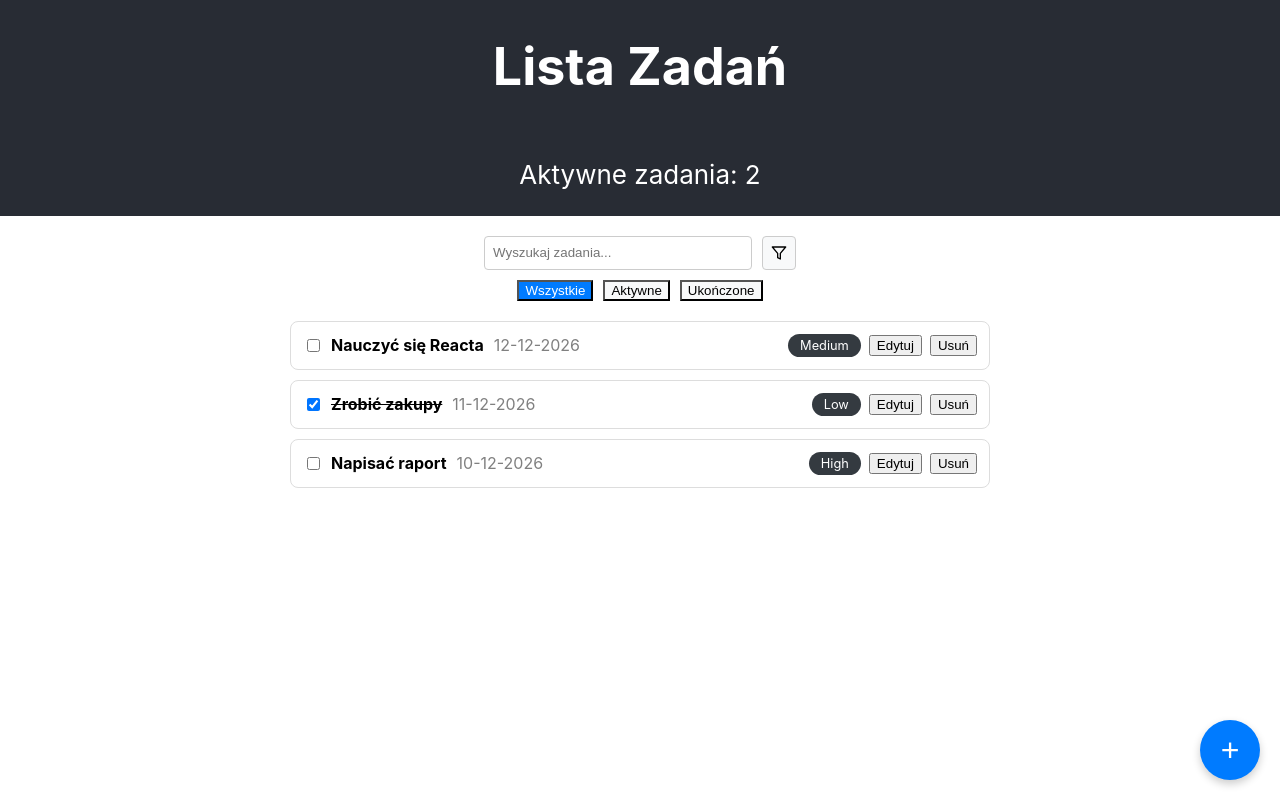
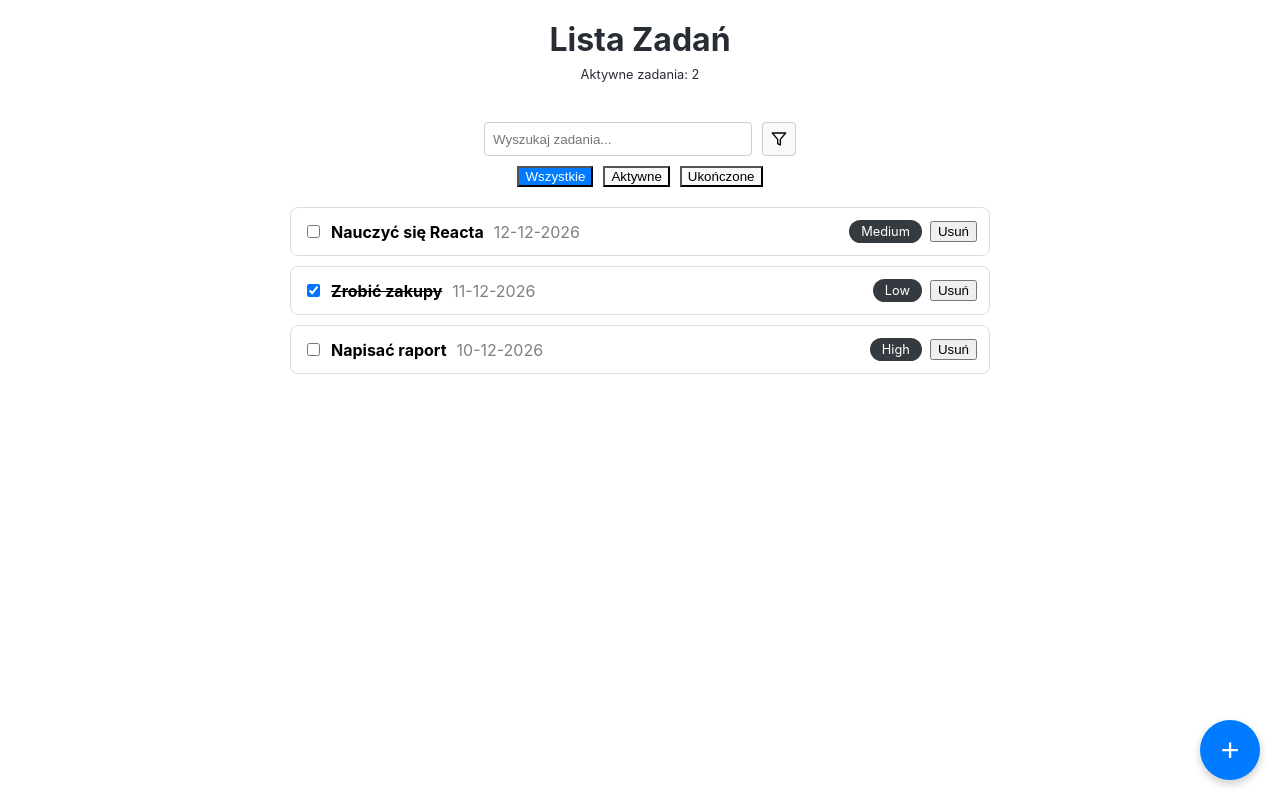
Before and after one commit to Boryszs/ZIU_LAB4, a React (Create React App) app: page / in a window 1280 px wide. Built offline with nearby package versions, Linux system fonts and the light colour scheme.

Commit message:
css change to response

```diff
--- a/src/App.css
+++ b/src/App.css
@@ -14,14 +14,22 @@
 }
 
 .App-header {
-  background-color: #282c34;
-  min-height: 150px; /* Zmniejszona wysokość nagłówka */
+  padding: 20px;
   display: flex;
   flex-direction: column;
   align-items: center;
   justify-content: center;
-  font-size: calc(10px + 2vmin);
-  color: white;
+  color: #282c34;
+}
+
+.App-header h1 {
+  font-size: calc(16px + 2vmin);
+  margin: 0;
+}
+
+.App-header p {
+  font-size: 0.8em;
+  margin: 0.5rem 0 0 0;
 }
 
 .App-link {
--- a/src/App.tsx
+++ b/src/App.tsx
@@ -13,7 +13,8 @@ function App() {
   ]);
   const [filter, setFilter] = useState<FilterType>('all');
   const [searchTerm, setSearchTerm] = useState('');
-  const [view, setView] = useState<'list' | 'add'>('list');
+  const [view, setView] = useState<'list' | 'add' | 'edit'>('list');
+  const [editingTodoId, setEditingTodoId] = useState<string | null>(null);
 
   const handleAdd = (title: string, priority: PriorityType) => {
     const d = new Date();
@@ -41,12 +42,20 @@ function App() {
     setTodos((prevTodos) => prevTodos.filter((todo) => todo.id !== id));
   };
 
-  const handleEdit = (id: string, newTitle: string, newPriority: PriorityType) => {
+  const handleStartEdit = (id: string) => {
+    setEditingTodoId(id);
+    setView('edit');
+  };
+
+  const handleSaveEdit = (newTitle: string, newPriority: PriorityType) => {
+    if (!editingTodoId) return;
     setTodos((prevTodos) =>
       prevTodos.map((todo) =>
-        todo.id === id ? { ...todo, title: newTitle, priority: newPriority } : todo,
+        todo.id === editingTodoId ? { ...todo, title: newTitle, priority: newPriority } : todo,
       )
     );
+    setView('list');
+    setEditingTodoId(null);
   };
 
   // Logika filtrowania
@@ -68,7 +77,7 @@ function App() {
   return (
     <div className="App">
       <header className="App-header">
-        <h1>{view === 'list' ? 'Lista Zadań' : 'Dodaj Nowe Zadanie'}</h1>
+        <h1>{view === 'add' ? 'Dodaj Nowe Zadanie' : view === 'edit' ? 'Edytuj Zadanie' : 'Lista Zadań'}</h1>
         {view === 'list' && <p>Aktywne zadania: {activeCount}</p>}
       </header>
       <main>
@@ -104,11 +113,17 @@ function App() {
               searchTerm={searchTerm}
               onSearchTermChange={setSearchTerm}
             />
-            <TodoList todos={filteredTodos} onToggle={handleToggle} onDelete={handleDelete} onEdit={handleEdit} />
+            <TodoList todos={filteredTodos} onToggle={handleToggle} onDelete={handleDelete} onStartEdit={handleStartEdit} />
           </>
-        ) : (
-          <AddTodoForm onAdd={handleAdd} onCancel={() => setView('list')} />
-        )}
+        ) : view === 'add' ? (
+          <AddTodoForm onSave={handleAdd} onCancel={() => setView('list')} />
+        ) : ( // view === 'edit'
+          <AddTodoForm
+            onSave={handleSaveEdit}
+            onCancel={() => { setView('list'); setEditingTodoId(null); }}
+            initialData={todos.find(t => t.id === editingTodoId)}
+          />
+        ) }
       </main>
     </div>
   );
--- a/src/components/AddTodoForm.tsx
+++ b/src/components/AddTodoForm.tsx
@@ -1,23 +1,24 @@
-import React, { useState } from "react";
-import { PriorityType } from "../types/todo.types";
+import React, { useState, useEffect } from "react";
+import { PriorityType, Todo } from "../types/todo.types";
 
 interface AddTodoFormProps {
-  onAdd: (title: string, priority: PriorityType) => void;
+  onSave: (title: string, priority: PriorityType) => void;
   onCancel: () => void;
+  initialData?: Pick<Todo, 'title' | 'priority'>;
 }
-export function AddTodoForm({ onAdd, onCancel }: AddTodoFormProps) {
-  // TODO (1): zadeklaruj stan inputValue za pomocą useState<string>
-  const [inputValue, setInputValue] = useState<string>('');
-  const [priority, setPriority] = useState<PriorityType>('medium'); // Domyślny priorytet
+export function AddTodoForm({ onSave, onCancel, initialData }: AddTodoFormProps) {
+  const [inputValue, setInputValue] = useState<string>(initialData?.title || '');
+  const [priority, setPriority] = useState<PriorityType>(initialData?.priority || 'medium');
+
+  useEffect(() => {
+    setInputValue(initialData?.title || '');
+    setPriority(initialData?.priority || 'medium');
+  }, [initialData]);
 
   const handleSubmit = (e: React.FormEvent) => {
     e.preventDefault();
-    // TODO (2): sprawdź, czy inputValue.trim() nie jest pusty
-    //           jeśli tak: wywołaj onAdd(inputValue.trim())
-    //           i zresetuj inputValue do pustego stringa
     if (inputValue.trim()) {
-      onAdd(inputValue.trim(), priority);
-      // Stan nie musi być resetowany, komponent zostanie odmontowany
+      onSave(inputValue.trim(), priority);
     }
   };
   return (
@@ -35,7 +36,7 @@ export function AddTodoForm({ onAdd, onCancel }: AddTodoFormProps) {
           <option value="high">Wysoki</option>
         </select>
         <div style={{ display: 'flex', justifyContent: 'center', gap: '10px' }}>
-          <button type="submit">Dodaj</button>
+          <button type="submit">{initialData ? 'Zapisz zmiany' : 'Dodaj'}</button>
           <button type="button" onClick={onCancel}>
             Anuluj
           </button>
--- a/src/components/TodoItem.tsx
+++ b/src/components/TodoItem.tsx
@@ -1,34 +1,14 @@
-import React, { useState } from 'react';
+import React from 'react';
 import { Todo, PriorityType } from '../types/todo.types';
 
 interface TodoItemProps {
   todo: Todo;
   onToggle: (id: string) => void;
   onDelete: (id: string) => void;
-  onEdit: (id: string, newTitle: string, newPriority: PriorityType) => void;
+  onStartEdit: (id: string) => void;
 }
 
-export function TodoItem({ todo, onToggle, onDelete, onEdit }: TodoItemProps) {
-  const [isEditing, setIsEditing] = useState(false);
-  const [newTitle, setNewTitle] = useState(todo.title);
-  const [newPriority, setNewPriority] = useState<PriorityType>(todo.priority);
-
-  const handleSave = () => {
-    if (newTitle.trim()) {
-      onEdit(todo.id, newTitle.trim(), newPriority);
-    }
-    setIsEditing(false);
-  };
-
-  const handleKeyDown = (e: React.KeyboardEvent) => {
-    if (e.key === 'Enter') {
-      handleSave();
-    } else if (e.key === 'Escape') {
-      setIsEditing(false);
-      setNewTitle(todo.title);
-      setNewPriority(todo.priority);
-    }
-  };
+export function TodoItem({ todo, onToggle, onDelete, onStartEdit }: TodoItemProps) {
 
   return (
     <li
@@ -45,29 +25,10 @@ export function TodoItem({ todo, onToggle, onDelete, onEdit }: TodoItemProps) {
       <input
         type="checkbox"
         checked={todo.completed}
-        onChange={() => onToggle(todo.id)}
-        disabled={isEditing}
+        onChange={(e) => { e.stopPropagation(); onToggle(todo.id); }}
         style={{ cursor: 'pointer' }}
       />
-      {isEditing ? (
-        <>
-          <input
-            type="text"
-            value={newTitle}
-            onChange={(e) => setNewTitle(e.target.value)}
-            onKeyDown={handleKeyDown}
-            autoFocus
-            style={{ flexGrow: 1 }}
-          />
-          <select value={newPriority} onChange={(e) => setNewPriority(e.target.value as PriorityType)}>
-            <option value="low">Niski</option>
-            <option value="medium">Średni</option>
-            <option value="high">Wysoki</option>
-          </select>
-        </>
-      ) : (
-        <>
-          <div style={{ flexGrow: 1, textAlign: 'left' }} onDoubleClick={() => setIsEditing(true)}>
+      <div style={{ flexGrow: 1, textAlign: 'left', cursor: 'pointer' }} onClick={() => onStartEdit(todo.id)}>
         <span style={{ fontWeight: 'bold', textDecoration: todo.completed ? 'line-through' : 'none' }}>
           {todo.title}
         </span>
@@ -87,12 +48,7 @@ export function TodoItem({ todo, onToggle, onDelete, onEdit }: TodoItemProps) {
       >
         {todo.priority.charAt(0).toUpperCase() + todo.priority.slice(1)}
       </span>
-        </>
-      )}
-      <button onClick={() => (isEditing ? handleSave() : setIsEditing(true))}>
-        {isEditing ? 'Zapisz' : 'Edytuj'}
-      </button>
-      <button onClick={() => onDelete(todo.id)}>Usuń</button>
+      <button onClick={(e) => { e.stopPropagation(); onDelete(todo.id); }}>Usuń</button>
     </li>
   );
 }
--- a/src/components/TodoList.tsx
+++ b/src/components/TodoList.tsx
@@ -6,10 +6,10 @@ interface TodoListProps {
   todos: Todo[];
   onToggle: (id: string) => void;
   onDelete: (id: string) => void;
-  onEdit: (id: string, newTitle: string, newPriority: PriorityType) => void;
+  onStartEdit: (id: string) => void;
 }
 
-export function TodoList({ todos, onToggle, onDelete, onEdit }: TodoListProps) {
+export function TodoList({ todos, onToggle, onDelete, onStartEdit }: TodoListProps) {
   if (todos.length === 0) {
     return <p>Brak zadań do wyświetlenia.</p>;
   }
@@ -22,7 +22,7 @@ export function TodoList({ todos, onToggle, onDelete, onEdit }: TodoListProps) {
           todo={todo}
           onToggle={onToggle}
           onDelete={onDelete}
-          onEdit={onEdit}
+          onStartEdit={onStartEdit}
         />
       ))}
     </ul>
```
Lines whose indentation alone changed are shown as unchanged.
